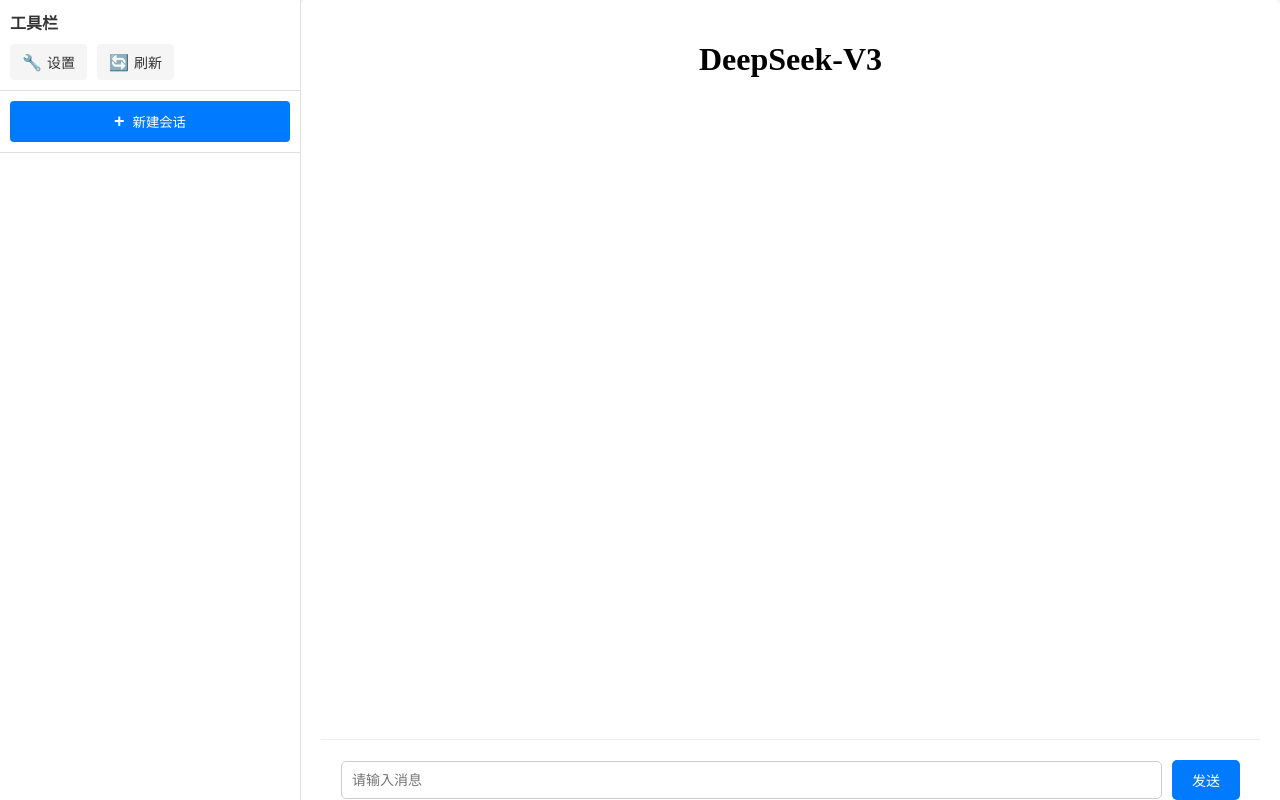
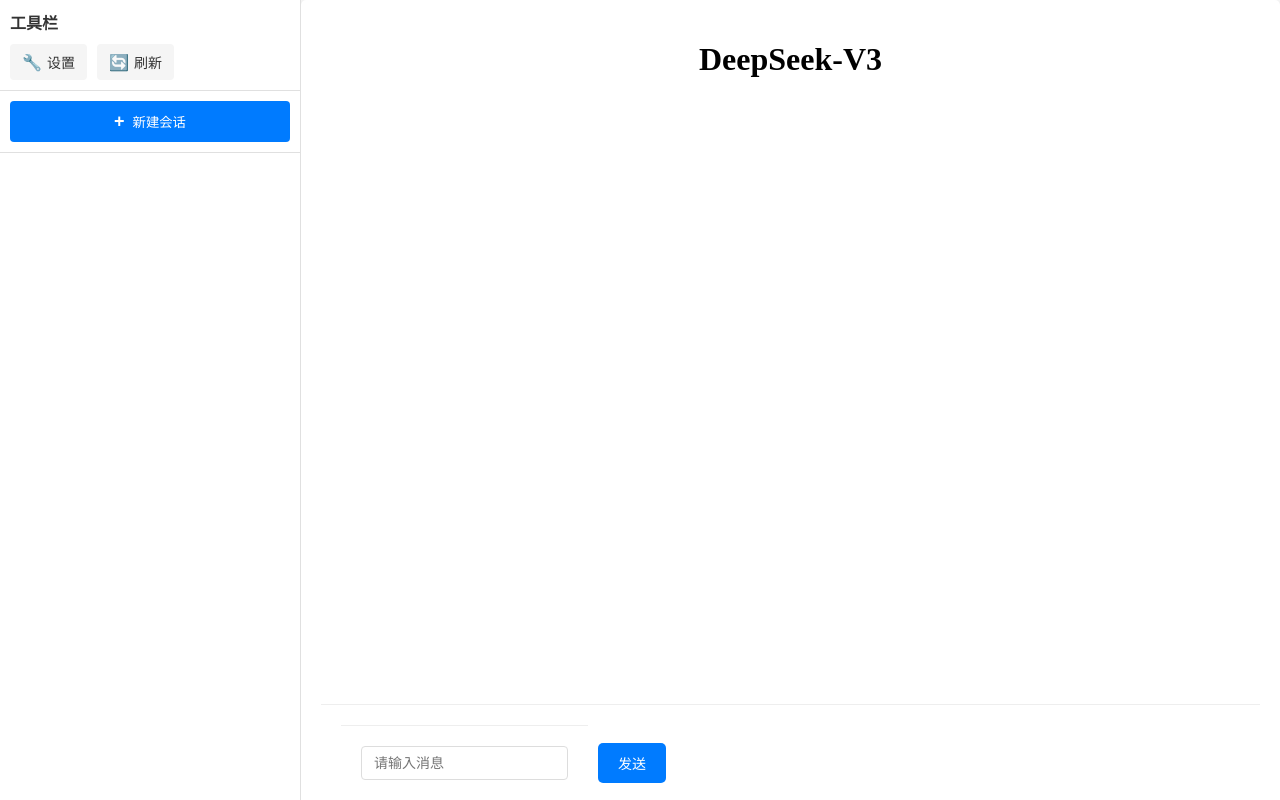
Before and after one commit to yin28-sheep/llm-chat-1, a Vue app: page / in a window 1280 px wide. Built offline with nearby package versions, Linux system fonts and the light colour scheme.

Commit message:
分离下部

```diff
--- a/src/components/ChatBottom.vue
+++ b/src/components/ChatBottom.vue
@@ -1,97 +1,44 @@
 // 聊天输入组件：负责用户消息的输入和发送功能
 <template>
-  <!-- 消息输入区域 -->
-  <div class="input-container">
-    <input
-      v-model="inputText"
-      class="input"
-      placeholder="请输入消息"
-      @keyup.enter="sendMessage"
-      :disabled="isLoading"
-    />
-    <button class="send-button" @click="sendMessage" :disabled="isLoading">发送</button>
+  <div class="chat-bottom">
+    <!-- 消息输入区域 -->
+    <div class="input-container">
+      <chat-bottomln @send="handleSend" />
+      <chat-bottom-send @send="handleSend" />
+    </div>
+    <chat-bottom-date :usage-data="messageRef?.usageData" />
   </div>
 </template>
 
 <script setup lang="ts">
-import { ref } from 'vue'
 import { storeToRefs } from 'pinia'
+import { useChatBottomStore } from '../store/ChatBottomStore'
 import { useChatStore } from '../store/chatStore'
-import { sendStreamMessage, processStream } from '../services/chat'
+import ChatBottomln from './ChatBottomln.vue'
+import ChatBottomDate from './ChatBottomDate.vue'
+import ChatBottomSend from './ChatBottomSend.vue'
 
-// 组件状态管理
-const inputText = ref('') // 输入框文本状态
-const chatStore = useChatStore() // 初始化聊天状态管理store
-const { isLoading } = storeToRefs(chatStore) // 解构获取消息列表和加载状态
-const { addMessage } = chatStore // 获取添加消息方法
-const messageRef = ref<{ usageData: any } | null>(null) // 添加messageRef引用
+// 初始化store
+const chatBottomStore = useChatBottomStore()
+const chatStore = useChatStore()
 
-// 发送消息处理函数
-// 处理用户消息发送，包括：
-// 1. 消息验证
-// 2. 更新UI状态
-// 3. 发送消息到服务器并处理流式响应
-// 4. 错误处理
-const sendMessage = async () => {
-  const message = inputText.value.trim()
-  if (!message || isLoading.value) return
+// 获取状态和方法
+const { messageRef } = storeToRefs(chatBottomStore)
+const { messages } = storeToRefs(chatStore)
+const { addMessage, setLoading } = chatStore
 
-  chatStore.setLoading(true) // 设置加载状态
-  inputText.value = '' // 清空输入框
-
-  try {
-    // 添加用户消息
-    addMessage({
-      role: 'user',
-      content: message
-    })
-
-    // 添加初始AI消息
-    addMessage({
-      role: 'assistant',
-      content: ''
-    })
-
-    // 获取消息历史
-    const messageHistory = chatStore.messages
-
-    // 发送消息并获取流式响应
-    const stream = await sendStreamMessage(messageHistory.slice(0, -1))
-    if (stream) {
-      await processStream(
-        stream,
-        (content) => {
-          // 更新最后一条消息内容
-          const lastMessage = messageHistory[messageHistory.length - 1]
-          if (lastMessage) {
-            lastMessage.content = content
-          }
-        },
-        (usage) => {
-          // 更新使用统计数据
-          if (messageRef.value) {
-            messageRef.value.usageData = usage
-          }
-        }
-      )
-    }
-    emit('scroll') // 触发滚动事件
-  } catch (error) {
-    console.error('发送消息失败:', error)
-    // 移除空的AI消息
-    chatStore.messages.pop()
-    // 错误处理：显示错误提示消息
-    addMessage({
-      role: 'assistant',
-      content: '请求失败，请稍后再试'
-    })
-  } finally {
-    chatStore.setLoading(false) // 重置加载状态
-  }
+// 处理发送消息
+const handleSend = () => {
+  chatBottomStore.sendMessage(
+    messages.value,
+    addMessage,
+    setLoading,
+    () => emit('scroll')
+  )
 }
 
 // 定义组件事件
-const emit = defineEmits(['scroll']) // 定义scroll事件用于通知父组件进行滚动
+const emit = defineEmits(['scroll'])
 </script>
 
 <style scoped>
--- /dev/null
+++ b/src/components/ChatBottomDate.vue
@@ -0,0 +1,38 @@
+<template>
+  <div v-if="usageData" class="usage">
+    <h3>资源使用统计</h3>
+    <p>输入Token: {{ usageData.prompt_tokens }}</p>
+    <p>输出Token: {{ usageData.completion_tokens }}</p>
+    <p>总计Token: {{ usageData.total_tokens }}</p>
+  </div>
+</template>
+
+<script setup lang="ts">
+import type { StreamResponseChunk } from '../services/chat'
+
+// 定义组件属性，直接使用props接收数据
+defineProps<{
+  usageData: StreamResponseChunk['usage'] | null
+}>()
+</script>
+
+<style scoped>
+.usage {
+  margin-top: 20px;
+  padding: 15px;
+  background-color: #f5f5f5;
+  border-radius: 4px;
+}
+
+.usage h3 {
+  margin: 0 0 10px;
+  font-size: 16px;
+  color: #333;
+}
+
+.usage p {
+  margin: 5px 0;
+  font-size: 14px;
+  color: #666;
+}
+</style>
--- /dev/null
+++ b/src/components/ChatBottomSend.vue
@@ -0,0 +1,43 @@
+<template>
+  <button class="send-button" @click="handleSend" :disabled="isLoading">发送</button>
+</template>
+
+<script setup lang="ts">
+import { storeToRefs } from 'pinia'
+import { useChatStore } from '../store/chatStore'
+
+// 组件状态管理
+const chatStore = useChatStore() // 初始化聊天状态管理store
+const { isLoading } = storeToRefs(chatStore) // 获取加载状态
+
+// 定义事件
+const emit = defineEmits(['send'])
+
+// 处理发送事件
+const handleSend = () => {
+  if (isLoading.value) return
+  emit('send')
+}
+</script>
+
+<style scoped>
+.send-button {
+  margin-left: 10px;
+  padding: 8px 16px;
+  background-color: #1890ff;
+  color: white;
+  border: none;
+  border-radius: 4px;
+  cursor: pointer;
+  font-size: 14px;
+}
+
+.send-button:hover {
+  background-color: #40a9ff;
+}
+
+.send-button:disabled {
+  background-color: #d9d9d9;
+  cursor: not-allowed;
+}
+</style>
--- /dev/null
+++ b/src/components/ChatBottomln.vue
@@ -0,0 +1,57 @@
+<template>
+  <div class="input-container">
+    <input
+      v-model="inputText"
+      class="input"
+      placeholder="请输入消息"
+      @keyup.enter="handleEnter"
+      :disabled="isLoading"
+    />
+  </div>
+</template>
+
+<script setup lang="ts">
+import { storeToRefs } from 'pinia'
+import { useChatBottomStore } from '../store/ChatBottomStore'
+import { useChatStore } from '../store/chatStore'
+
+// 初始化store
+const chatBottomStore = useChatBottomStore()
+const chatStore = useChatStore()
+
+// 获取状态
+const { inputText } = storeToRefs(chatBottomStore)
+const { isLoading } = storeToRefs(chatStore)
+
+// 定义事件
+const emit = defineEmits(['send'])
+
+// 处理回车事件
+const handleEnter = () => {
+  const message = inputText.value.trim()
+  if (!message || isLoading.value) return
+
+  emit('send')
+  chatBottomStore.clearInputText()
+}
+</script>
+
+<style scoped>
+.input-container {
+  display: flex;
+  padding: 10px;
+}
+
+.input {
+  flex: 1;
+  padding: 8px 12px;
+  border: 1px solid #ddd;
+  border-radius: 4px;
+  font-size: 14px;
+}
+
+.input:disabled {
+  background-color: #f5f5f5;
+  cursor: not-allowed;
+}
+</style>
--- /dev/null
+++ b/src/store/ChatBottomStore.ts
@@ -0,0 +1,84 @@
+import { defineStore } from 'pinia'
+import { ref } from 'vue'
+import { sendStreamMessage, processStream, type StreamResponseChunk } from '../services/chat'
+
+// 定义并导出聊天输入状态管理store
+export const useChatBottomStore = defineStore('chatBottom', () => {
+  // 状态定义
+  const inputText = ref('') // 输入框文本
+  const messageRef = ref<{ usageData: StreamResponseChunk['usage'] | null } | null>(null) // 消息引用
+
+  // 设置输入文本
+  const setInputText = (text: string) => {
+    inputText.value = text
+  }
+
+  // 清空输入文本
+  const clearInputText = () => {
+    inputText.value = ''
+  }
+
+  // 发送消息处理函数
+  const sendMessage = async (messageHistory: any[], addMessage: Function, setLoading: Function, onScroll: Function) => {
+    const message = inputText.value.trim()
+    if (!message) return
+
+    setLoading(true)
+    clearInputText()
+
+    try {
+      // 添加用户消息
+      addMessage({
+        role: 'user',
+        content: message
+      })
+
+      // 添加初始AI消息
+      addMessage({
+        role: 'assistant',
+        content: ''
+      })
+
+      // 发送消息并获取流式响应
+      const stream = await sendStreamMessage(messageHistory.slice(0, -1))
+      if (stream) {
+        await processStream(
+          stream,
+          (content) => {
+            // 更新最后一条消息内容
+            const lastMessage = messageHistory[messageHistory.length - 1]
+            if (lastMessage) {
+              lastMessage.content = content
+            }
+          },
+          (usage) => {
+            // 更新使用统计数据
+            if (messageRef.value) {
+              messageRef.value.usageData = usage
+            }
+          }
+        )
+      }
+      onScroll() // 触发滚动事件
+    } catch (error) {
+      console.error('发送消息失败:', error)
+      // 移除空的AI消息
+      messageHistory.pop()
+      // 错误处理：显示错误提示消息
+      addMessage({
+        role: 'assistant',
+        content: '请求失败，请稍后再试'
+      })
+    } finally {
+      setLoading(false)
+    }
+  }
+
+  return {
+    inputText,
+    messageRef,
+    setInputText,
+    clearInputText,
+    sendMessage
+  }
+})
```
